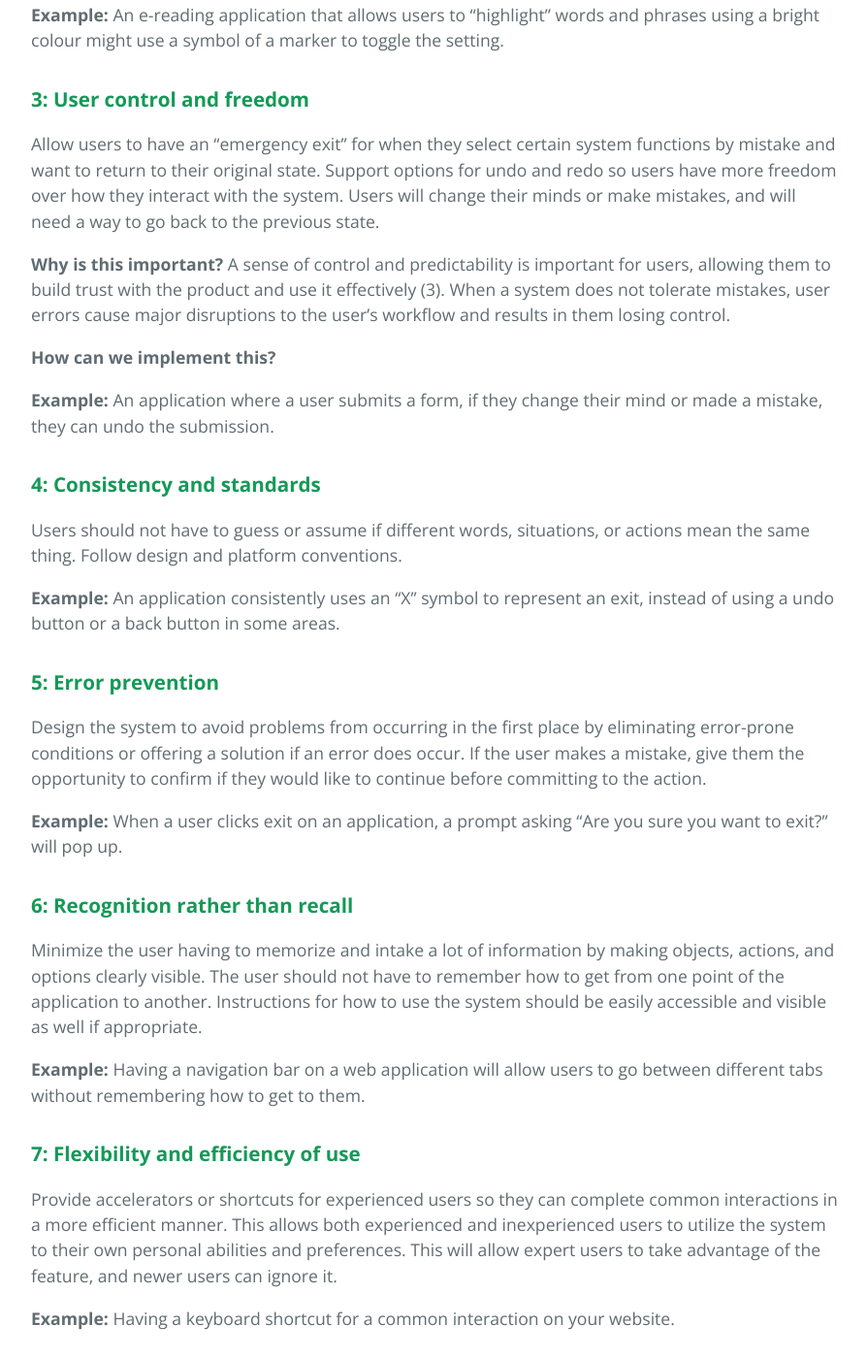
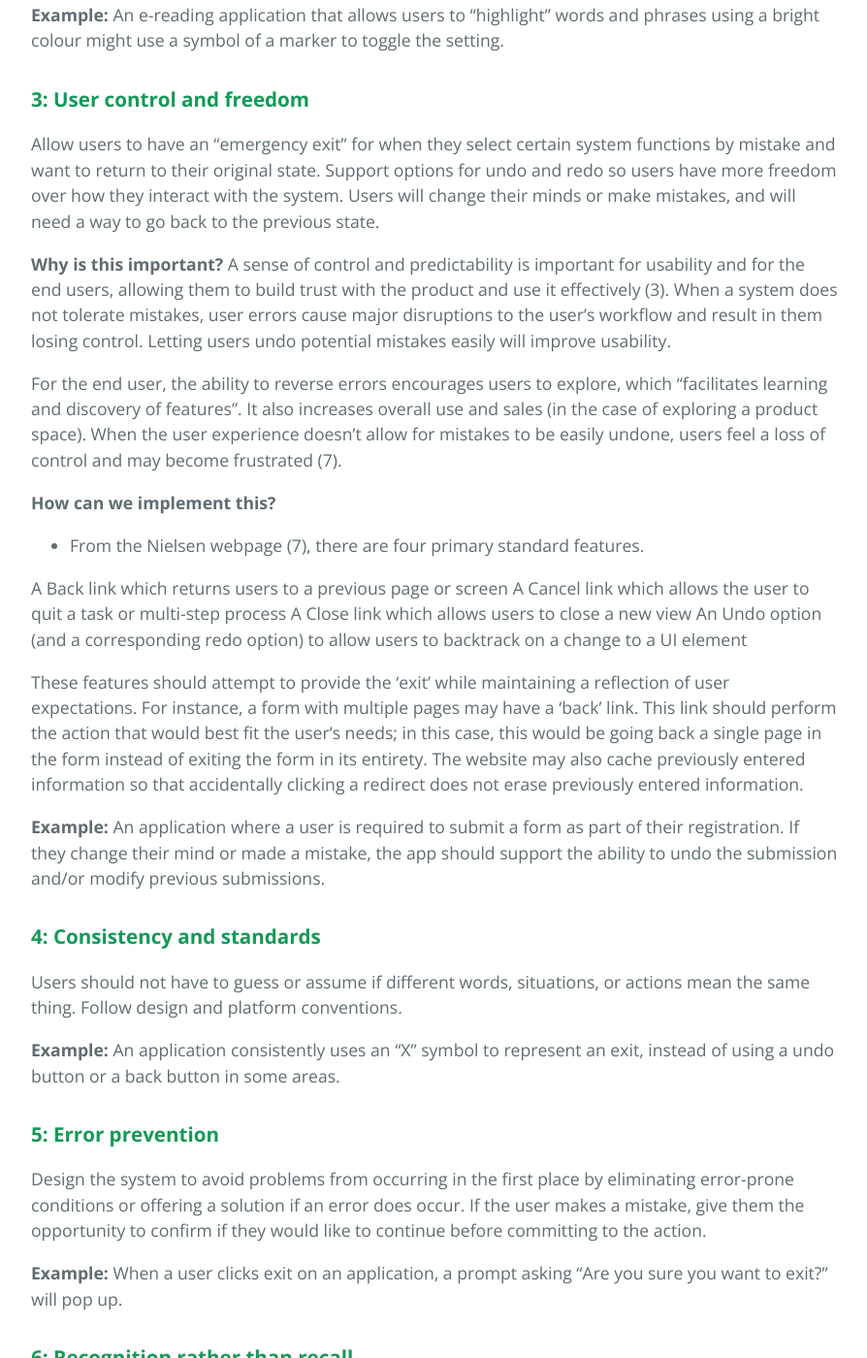
Before and after one commit to learning-software-engineering/learning-software-engineering.github.io, a Jekyll site: the page built from Topics/User_Experience/Usability_Heuristics.md, in a window 1280 px wide and 1400 px high, scrolled down 2619 px. Shown: the whole window at 97% size, without its empty margins (192-1086 px from the left). Built offline with Jekyll 4.4.1, drawn with Linux system fonts in a browser that asks for light colours; our own code applies the rules of GitHub Pages for plain Markdown files; some of the changed text lies outside the part shown.

Commit message:
Update Usability_Heuristics.md

```diff
--- a/Topics/User_Experience/Usability_Heuristics.md
+++ b/Topics/User_Experience/Usability_Heuristics.md
@@ -53,12 +53,22 @@ __How can we implement this?__
 Allow users to have an "emergency exit" for when they select certain system functions by mistake and want to return to their original state. Support options for undo and redo so users have more freedom over how they interact with the system. Users will change their minds or make mistakes, and will need a way to go back to the previous state.
 
 __Why is this important?__
-A sense of control and predictability is important for users, allowing them to build trust with the product and use it effectively (3). When a system does not tolerate mistakes, user errors cause major disruptions to the user's workflow and results in them losing control.
+A sense of control and predictability is important for usability and for the end users, allowing them to build trust with the product and use it effectively (3). When a system does not tolerate mistakes, user errors cause major disruptions to the user's workflow and result in them losing control. Letting users undo potential mistakes easily will improve usability.
+
+For the end user, the ability to reverse errors encourages users to explore, which "facilitates learning and discovery of features". It also increases overall use and sales (in the case of exploring a product space). When the user experience doesn't allow for mistakes to be easily undone, users feel a loss of control and may become frustrated (7).
 
 __How can we implement this?__
 
+- From the Nielsen webpage (7), there are four primary standard features.
 
-**Example:** An application where a user submits a form, if they change their mind or made a mistake, they can undo the submission.
+A Back link which returns users to a previous page or screen
+A Cancel link which allows the user to quit a task or multi-step process
+A Close link which allows users to close a new view
+An Undo option (and a corresponding redo option) to allow users to backtrack on a change to a UI element
+
+These features should attempt to provide the 'exit' while maintaining a reflection of user expectations. For instance, a form with multiple pages may have a 'back' link. This link should perform the action that would best fit the user's needs; in this case, this would be going back a single page in the form instead of exiting the form in its entirety. The website may also cache previously entered information so that accidentally clicking a redirect does not erase previously entered information.
+
+**Example:** An application where a user is required to submit a form as part of their registration. If they change their mind or made a mistake, the app should support the ability to undo the submission and/or modify previous submissions.
 
 ### **4: Consistency and standards**
 Users should not have to guess or assume if different words, situations, or actions mean the same thing. Follow design and platform conventions.
@@ -118,3 +128,5 @@ Heuristics Applied to Everyday Life: https://www.zenhaiku.com/archives/usability
 5. Harley, A. (2018, June 3). Visibility of system status. Nielsen Norman Group. https://www.nngroup.com/articles/visibility-system-status/
 
 6. Kayley, A. (2018, July 1). Match between the system and the real world (usability heuristic #2). Nielsen Norman Group. https://www.nngroup.com/articles/match-system-real-world/
+
+7. Rosala, M. (2020, November 29). User control and freedom (usability heuristic #3). Nielsen Norman Group. https://www.nngroup.com/articles/user-control-and-freedom/
```
